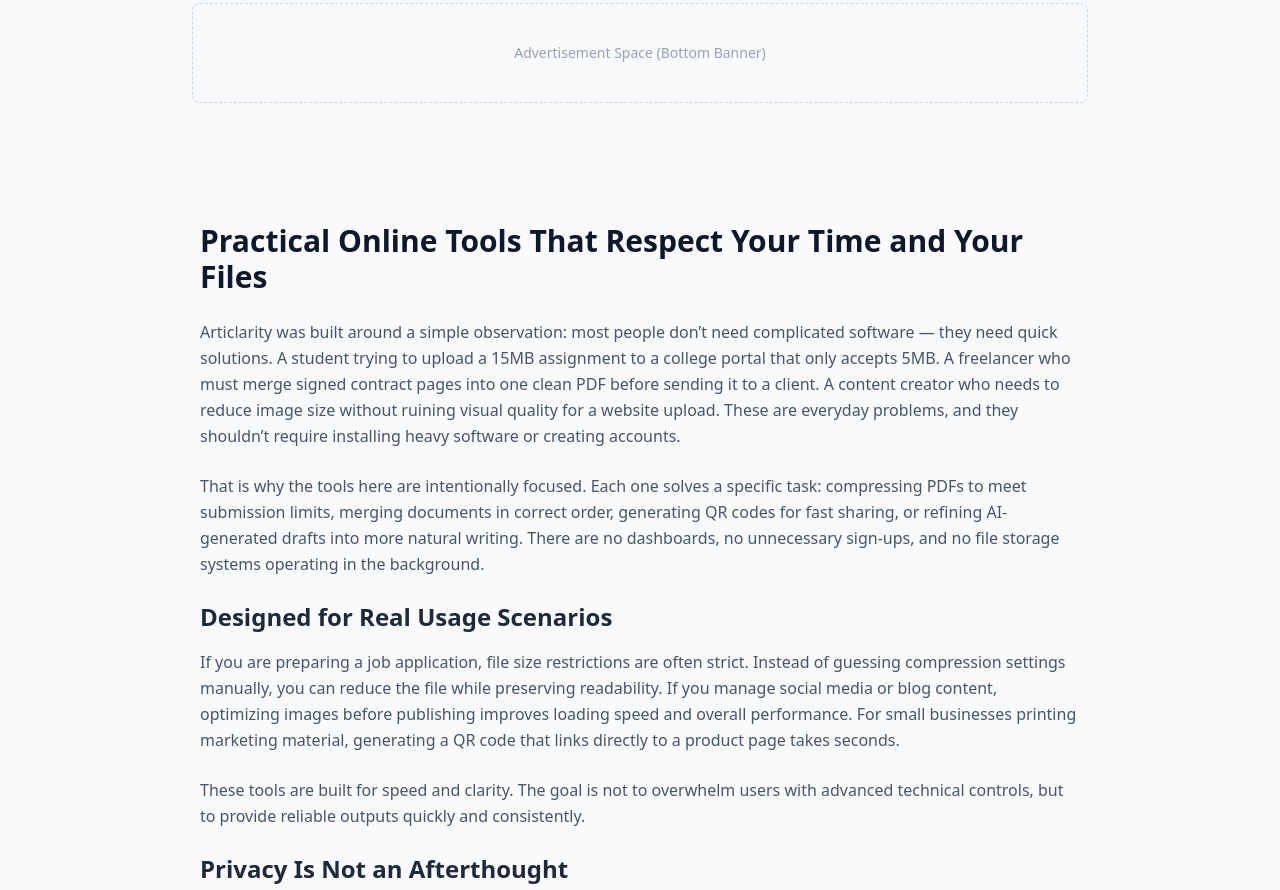
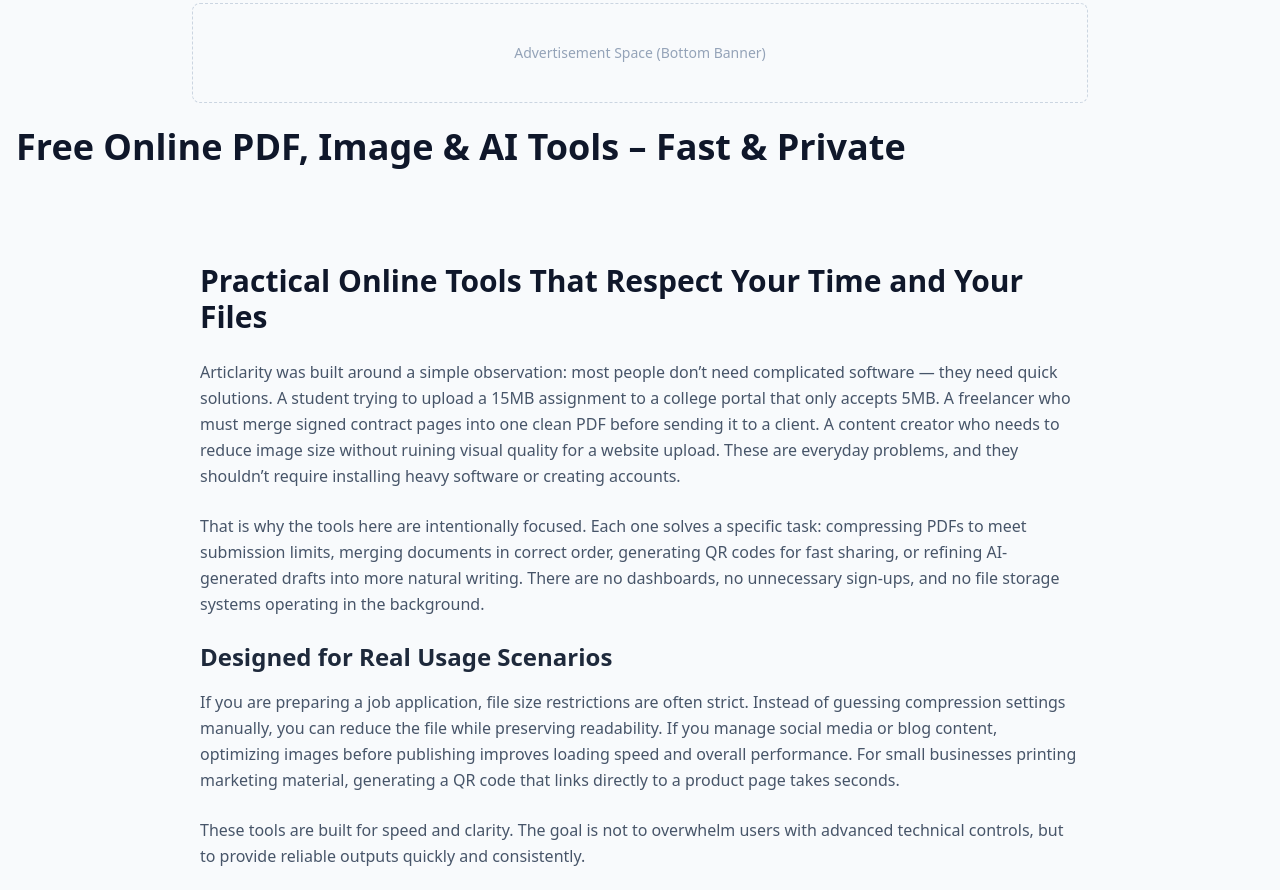
Before and after one commit to Miyyapuram-Harshith/articlarity-new, a plain HTML site: page index.html in a window 1280 px wide. Shown: the part 3378-4268 px from the top of the page. Drawn offline with nearby package versions, Linux system fonts and the light colour scheme.

Commit message:
Add heading for PDF, Image & AI Tools section

```diff
--- a/index.html
+++ b/index.html
@@ -214,6 +214,10 @@
         <div class="ad-placeholder max-w-4xl mx-auto mt-12">
             <span>Advertisement Space (Bottom Banner)</span>
         </div>
+        <h1 class="text-4xl font-bold ...">
+Free Online PDF, Image & AI Tools – Fast & Private
+</h1>
+
 
     </main>
 
```
